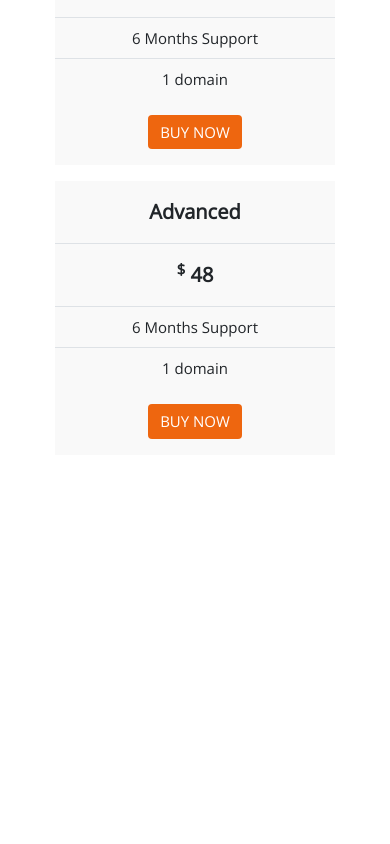
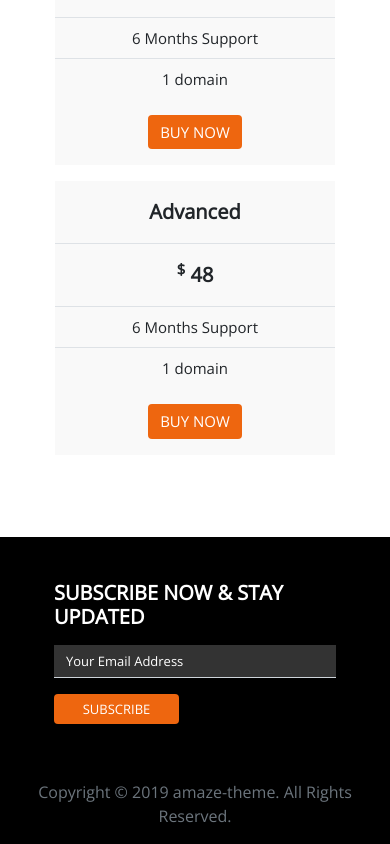
Before and after one commit to ashapatel1997/Bootstrap, an Angular app in the folder amaze-theme/: page / in a window 390 px wide. Shown: the part 5779-6623 px from the top of the page. Before the commit the page ends 6316 px from the top, so only its background shows below. Built offline with nearby package versions, Linux system fonts and the light colour scheme.

Commit message:
design completed (without animation)

```diff
--- a/amaze-theme/src/app/app.component.html
+++ b/amaze-theme/src/app/app.component.html
@@ -91,7 +91,7 @@
     <div class="border mx-auto d-flex ">
     </div>
 
-
+    <!-- content -->
     <div class="container mx-auto row p-4 about-section-content justify-content-center">
       <div class="col-sm-12 col-md-5  m-2 px-0 content-img">
         <img src="../assets/section-2-img.jpg" class="w-100 img" />
@@ -132,7 +132,7 @@
     <div class="border mx-auto d-flex ">
     </div>
 
-    <!-- services -->
+    <!-- content -->
     <div class="container services-content ">
       <div class="row d-flex content-row p-4">
 
@@ -194,9 +194,7 @@
   </div>
 
 
-
   <!-- section 4 (PORTFOLIO) -->
-
   <div class="container-fluid portfolio-section" id="portfolio">
     <!--header-->
     <div class="row d-flex portfolio-section-header">
@@ -211,8 +209,6 @@
     <!--dash-->
     <div class="border mx-auto d-flex ">
     </div>
-
-
     <!-- content -->
     <div class="container portfolio-content ">
       <div class="row d-flex content-row p-4">
@@ -258,14 +254,7 @@
           <div class="card content-card px-0 mx-0">
             <img class="card-img  " src="../assets/service-3.jpg" />
             <div class="card-body card-img-overlay  px-1 text-center overlay">
-              <!--<span class="body-heading card-title">WEB DEVELOPMENT</span>
 
-        <p class="card-text body-heading-lead pt-2">
-          Some quick example text to build on the
-          card title and make up the bulk of the card's content.
-          Some quick example text to build on the
-          card title and make up the bulk of the card's content.
-        </p>-->
 
             </div>
           </div>
@@ -276,14 +265,7 @@
           <div class="card content-card px-0 mx-0">
             <img class="card-img  " src="../assets/service-4.jpg" />
             <div class="card-body card-img-overlay  px-1 text-center overlay">
-              <!--<span class="body-heading card-title">WEB DEVELOPMENT</span>
 
-        <p class="card-text body-heading-lead pt-2">
-          Some quick example text to build on the
-          card title and make up the bulk of the card's content.
-          Some quick example text to build on the
-          card title and make up the bulk of the card's content.
-        </p>-->
 
             </div>
           </div>
@@ -294,14 +276,7 @@
           <div class="card content-card px-0 mx-0">
             <img class="card-img  " src="../assets/service-5.jpg" />
             <div class="card-body card-img-overlay  px-1 text-center overlay">
-              <!--<span class="body-heading card-title">WEB DEVELOPMENT</span>
 
-        <p class="card-text body-heading-lead pt-2">
-          Some quick example text to build on the
-          card title and make up the bulk of the card's content.
-          Some quick example text to build on the
-          card title and make up the bulk of the card's content.
-        </p>-->
 
             </div>
           </div>
@@ -313,14 +288,7 @@
           <div class="card content-card px-0 mx-0">
             <img class="card-img  " src="../assets/service-6.jpg" />
             <div class="card-body card-img-overlay  px-1 text-center overlay">
-              <!--<span class="body-heading card-title">WEB DEVELOPMENT</span>
 
-        <p class="card-text body-heading-lead pt-2">
-          Some quick example text to build on the
-          card title and make up the bulk of the card's content.
-          Some quick example text to build on the
-          card title and make up the bulk of the card's content.
-        </p>-->
 
             </div>
           </div>
@@ -331,14 +299,7 @@
           <div class="card content-card px-0 mx-0">
             <img class="card-img  " src="../assets/service-7.jpg" />
             <div class="card-body card-img-overlay  px-1 text-center overlay">
-              <!--<span class="body-heading card-title">WEB DEVELOPMENT</span>
 
-        <p class="card-text body-heading-lead pt-2">
-          Some quick example text to build on the
-          card title and make up the bulk of the card's content.
-          Some quick example text to build on the
-          card title and make up the bulk of the card's content.
-        </p>-->
 
             </div>
           </div>
@@ -349,14 +310,6 @@
           <div class="card content-card px-0 mx-0">
             <img class="card-img  " src="../assets/service-8.jpg" />
             <div class="card-body card-img-overlay  px-1 text-center overlay">
-              <!--<span class="body-heading card-title">WEB DEVELOPMENT</span>
-
-        <p class="card-text body-heading-lead pt-2">
-          Some quick example text to build on the
-          card title and make up the bulk of the card's content.
-          Some quick example text to build on the
-          card title and make up the bulk of the card's content.
-        </p>-->
 
             </div>
           </div>
@@ -386,7 +339,7 @@
     </div>
 
     <!-- content -->
-   <div  class="container team-content">
+    <div class="container team-content">
       <div class="row d-flex content-row mx-0 mx-sm-5 p-4 p-sm-4">
 
         <!-- member-1 -->
@@ -549,6 +502,42 @@
     </div>
   </div>
 
+
+  <!-- section 7 (CONTACT) -->
+  <div class="container-fluid contact-section ">
+
+    <div class="container subscription-section">
+      <div class="row no-gutters d-flex subscription-section-grid text-white  p-4">
+        <div class="col-md-4  subscribe-heading">
+          <h1 class="heading  mb-0 ">SUBSCRIBE NOW & STAY UPDATED</h1>
+        </div>
+        <div class="col-md-8  subscribe-form-section">
+          <form class="subscribe-form">
+            <div class="form-group ">
+              <div class="row subscribe-form-grid pt-3 pt-md-0">
+                <div class="col-md-8  email-input-column">
+                  <input type="email" class=" email-input   border-top-0 border-left-0 border-right-0  rounded-0 form-control " placeholder="Your Email Address">
+                </div>
+                <div class="col-md-4 pt-3 pt-md-0 subscribe-button-column">
+                  <button class="btn btn-primary  subscribe-button  ">SUBSCRIBE</button>
+
+                </div>
+              </div>
+            </div>
+          </form>
+        </div>
+      </div>
+    </div>
+
+  </div>
+
+
+
+  <!-- FOOTER -->
+  <!-- footer -->
+  <footer class="container-fluid bg-black mx-0 py-3 text-center text-muted font-sm-small ">
+    Copyright &copy; 2019 amaze-theme. All Rights Reserved.
+  </footer>
 </body>
 
 </html>
--- a/amaze-theme/src/app/app.component.scss
+++ b/amaze-theme/src/app/app.component.scss
@@ -16,6 +16,9 @@
 /*styles for pricing section*/
 @import './styles/section-6-pricing/section-6-pricing.scss';
 
+/*styles for contact section*/
+@import './styles/section-7-contact/section-7-contact.scss';
+
 
 /*----------header--------------*/
 .app-header { width: 100%; height: 50px; /*header logo*/ .app-header-logo { font-size: 25px; }
--- a/amaze-theme/src/app/app.module.ts
+++ b/amaze-theme/src/app/app.module.ts
@@ -2,7 +2,7 @@ import { BrowserModule } from '@angular/platform-browser';
 import { NgModule } from '@angular/core';
 import { AppRoutingModule } from './app-routing.module';
 import { AppComponent } from './app.component';
-import { ReactiveFormsModule } from '@angular/forms';
+import { ReactiveFormsModule, FormsModule } from '@angular/forms';
 
 @NgModule({
   declarations: [
@@ -12,7 +12,8 @@ import { ReactiveFormsModule } from '@angular/forms';
   imports: [
     BrowserModule,
     AppRoutingModule,
-    ReactiveFormsModule
+    ReactiveFormsModule,
+    FormsModule
   ],
 
   providers: [],
--- a/amaze-theme/src/app/styles/common-class/common.scss
+++ b/amaze-theme/src/app/styles/common-class/common.scss
@@ -7,6 +7,9 @@
 /*text and background color*/
 .text-deep-orange { color: $deep-orange; }
 .bg-deep-orange { background-color: $deep-orange; }
+.bg-black { background-color:black;}
+
+
 
 /*dash*/
 .border { border: 4px solid $deep-orange !important; width: 50px; margin-top:20px}
@@ -15,3 +18,4 @@
   .border { border: 2px solid $deep-orange !important; width: 40px; margin-top: 10px }
 
 }
+::placeholder { color: white; }
--- a/amaze-theme/src/app/styles/section-6-pricing/section-6-pricing.scss
+++ b/amaze-theme/src/app/styles/section-6-pricing/section-6-pricing.scss
@@ -44,7 +44,7 @@
     .plan-buy-domain {
       @include plan($medium-font,400);
     }
-    .plan-buy-btn { color: white; background-color: $deep-orange !important;  border: $deep-orange !important;  font-size: $medium-font;
+    .plan-buy-btn { color: white; background-color:$deep-orange;  border: $deep-orange;  font-size: $medium-font;
       &:hover { background-color: #d85b0e !important; }
       &:focus { outline: $deep-orange !important; box-shadow: none !important; }
       &:active { outline: $deep-orange !important; box-shadow: none !important; }
--- /dev/null
+++ b/amaze-theme/src/app/styles/section-7-contact/section-7-contact.scss
@@ -0,0 +1,98 @@
+/*common class import*/
+@import '../common-class/common.scss';
+
+/*-----section 7 (CONTACT)---------*/
+.contact-section { background-color: #333333;
+  .subscription-section { padding-top: 50px; /*simple heading to subscribe*/ .subscription-section-grid {
+      .subscribe-heading {
+        .heading { font-weight: 600; font-size: 25px; }
+      }
+    }
+  }
+}
+
+
+/*subscription form in contact-section*/
+.subscribe-form-section {
+  .subscribe-form {
+    .form-group {
+      .subscribe-form-grid {
+        .email-input-column {
+          .email-input { color: white; background-color: #333333;
+            &:focus { outline: $deep-orange !important; box-shadow: none !important; border-bottom: 1px solid $deep-orange; }
+            &:active { outline: $deep-orange !important; box-shadow: none !important; border-bottom: 1px solid $deep-orange; }
+          }
+        }
+        .subscribe-button-column {
+          .subscribe-button { background-color: $deep-orange; width: 185px; height: 50px; border: none; font-size: $medium-font;
+            &:hover { background-color: #d85b0e !important; }
+            &:focus { outline: $deep-orange !important; box-shadow: none !important; }
+            &:active { outline: $deep-orange !important; box-shadow: none !important; }
+          }
+        }
+      }
+    }
+  }
+}
+
+
+
+/*screen size max-width:768px*/
+@media only screen and (max-width:768px) {
+
+  .contact-section { background-color: black;
+    .subscription-section { padding-top: 0px; /*simple heading to subscribe*/ .subscription-section-grid {
+        .subscribe-heading {
+          .heading { font-size: 25px; }
+        }
+      }
+    }
+  }
+  /*subscription form in contact-section*/
+  .subscribe-form-section {
+    .subscribe-form {
+      .form-group {
+        .subscribe-form-grid {
+          .email-input-column {
+            .email-input { font-size: $small-font;
+                    }
+          }
+          .subscribe-button-column {
+            .subscribe-button { height: 40px; width: 155px; font-size: $small-font; margin-top: $mt-10; }
+          }
+        }
+      }
+    }
+  }
+}
+
+/*screen size max-width:425px*/
+@media only screen and (max-width:425px) {
+
+  .contact-section { background-color: black;
+    .subscription-section {padding-top:20px;
+      /*simple heading to subscribe*/ .subscription-section-grid {
+        .subscribe-heading {
+          .heading { font-size:$larg-font; }
+        }
+      }
+    }
+  }
+  /*subscription form in contact-section*/
+  .subscribe-form-section {
+    .subscribe-form {
+      .form-group {
+        .subscribe-form-grid {
+          .email-input-column {
+            .email-input {
+
+            }
+          }
+          .subscribe-button-column {
+            .subscribe-button { height: 30px; width: 125px; font-size: $small-font; margin-top: $m-0; padding: $p-0; }
+          }
+        }
+      }
+    }
+  }
+}
```
Lines whose indentation alone changed are shown as unchanged.
